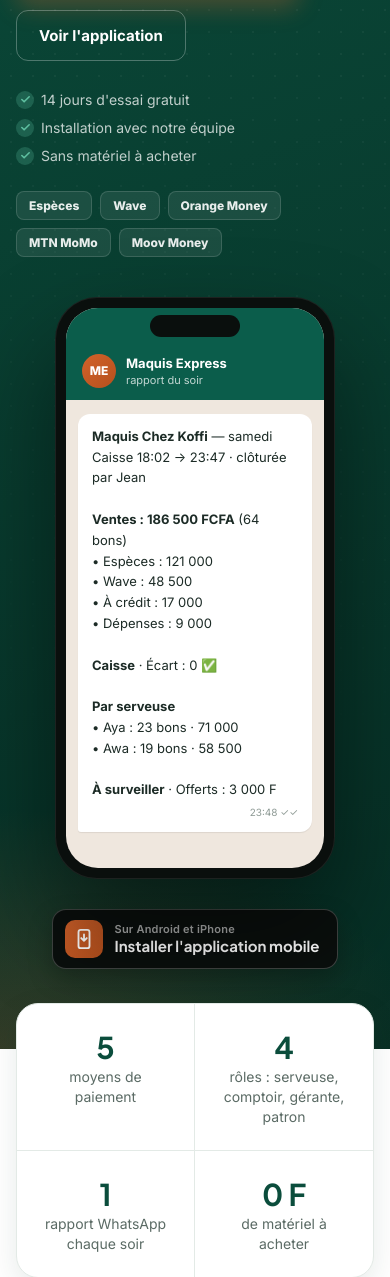
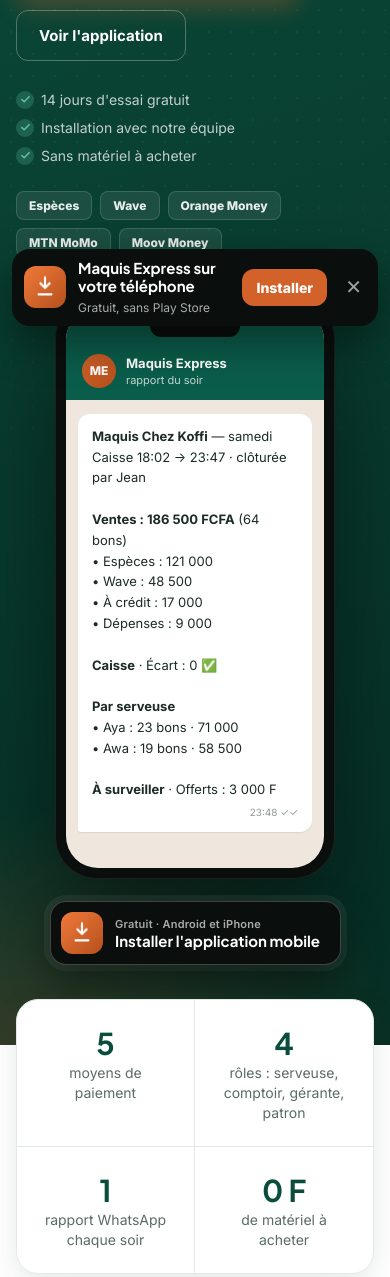
Before and after one commit to kkhoumar/reservation-api, a Laravel app: page / in a window 390 px wide; the page is wider, and only the part inside the window is pictured. Shown: the part 506-1783 px from the top of that part. Run offline with Laravel 12, Linux system fonts and the light colour scheme; data comes from the database, SQL or seed files in the repository; some libraries are stand-ins or nearby versions.

Commit message:
Accueil : bouton d'installation animé posé sur le téléphone + barre mobile
- Le badge chevauche le bas du téléphone (visible dès l'arrivée)
- Flèche de téléchargement qui descend, halo qui pulse, reflet
- Sur téléphone : barre fixe en bas après 2,5 s, fermable
- Animations coupées si l'utilisateur réduit les mouvements

Co-Authored-By: Claude Opus 5.5 <noreply@anthropic.com>

```diff
--- a/resources/views/livewire/landing.blade.php
+++ b/resources/views/livewire/landing.blade.php
@@ -46,16 +46,42 @@
         .lp .pay-row { display: flex; gap: 8px; flex-wrap: wrap; margin-top: 26px; }
         .lp .phone-col { display: flex; flex-direction: column; align-items: center; }
         .lp .phone-col .phone-zone { width: 100%; }
-        .lp .app-dl { margin-top: 26px; max-width: 420px; }
-        .lp .app-dl-under { margin-top: 30px; text-align: center; display: flex; flex-direction: column; align-items: center; }
-        .lp .app-dl-under .app-dl-help { text-align: left; }
-        .lp .app-dl-btn { display: inline-flex; align-items: center; gap: 12px; background: #0A0F0D; color: white; border: 1px solid rgba(255,255,255,.22); border-radius: 14px; padding: 10px 18px 10px 12px; cursor: pointer; font-family: inherit; transition: transform .15s, border-color .15s, background .15s; box-shadow: 0 10px 24px rgba(0,0,0,.25); }
-        .lp .app-dl-btn:hover { transform: translateY(-2px); border-color: rgba(255,255,255,.45); background: #111A16; }
-        .lp .app-dl-ico { width: 38px; height: 38px; border-radius: 10px; background: linear-gradient(135deg, var(--color-accent), var(--color-accent-dark)); display: flex; align-items: center; justify-content: center; flex-shrink: 0; }
+        /* ---- Bouton « Installer l'application mobile » (posé sur le bas du téléphone) ---- */
+        .lp .app-dl { max-width: 420px; }
+        .lp .app-dl-under { position: relative; z-index: 4; margin-top: -58px; display: flex; flex-direction: column; align-items: center; text-align: center; animation: dlIn .7s cubic-bezier(.2,.9,.3,1.2) .9s both; }
+        .lp .app-dl-under .app-dl-help { text-align: left; max-width: 340px; }
+        .lp .app-dl-btn { position: relative; overflow: hidden; display: inline-flex; align-items: center; gap: 12px; background: #0A0F0D; color: white; border: 1px solid rgba(255,255,255,.22); border-radius: 16px; padding: 10px 20px 10px 10px; cursor: pointer; font-family: inherit; transition: transform .2s, border-color .2s, background .2s; box-shadow: 0 18px 40px rgba(0,0,0,.40), 0 0 0 6px rgba(255,255,255,.06); }
+        .lp .app-dl-btn:hover { transform: translateY(-3px) scale(1.02); border-color: rgba(255,255,255,.5); background: #111A16; }
+        .lp .app-dl-btn:disabled { cursor: default; transform: none; }
+        /* Reflet qui balaie le bouton */
+        .lp .app-dl-btn::before { content: ''; position: absolute; top: 0; bottom: 0; left: -60%; width: 40%; background: linear-gradient(100deg, transparent, rgba(255,255,255,.22), transparent); transform: skewX(-20deg); animation: dlShine 4.5s ease-in-out 2s infinite; }
+        .lp .app-dl-ico { position: relative; width: 42px; height: 42px; border-radius: 12px; background: linear-gradient(135deg, #F07A3A, var(--color-accent-dark)); display: flex; align-items: center; justify-content: center; flex-shrink: 0; }
+        .lp .app-dl-ico svg { position: absolute; }
+        /* Halo qui pulse autour de l'icône */
+        .lp .app-dl-ico::after { content: ''; position: absolute; inset: 0; border-radius: 12px; box-shadow: 0 0 0 0 rgba(240,122,58,.7); animation: dlPulse 2.2s ease-out infinite; }
+        /* Flèche qui descend vers le « bac » */
+        .lp .dl-arrow { animation: dlBounce 1.6s ease-in-out infinite; }
         .lp .app-dl-btn small { display: block; font-size: 11px; color: rgba(255,255,255,.65); font-weight: 600; letter-spacing: .02em; }
         .lp .app-dl-btn strong { display: block; font-size: 15px; font-family: var(--font-display); }
-        .lp .app-dl-help { margin-top: 12px; background: rgba(255,255,255,.10); border: 1px solid rgba(255,255,255,.16); border-radius: 14px; padding: 14px 16px; font-size: 14px; line-height: 1.6; color: rgba(255,255,255,.9); }
+        .lp .app-dl-help { margin-top: 12px; background: rgba(6,46,36,.92); border: 1px solid rgba(255,255,255,.16); border-radius: 14px; padding: 14px 16px; font-size: 14px; line-height: 1.6; color: rgba(255,255,255,.92); box-shadow: 0 18px 40px rgba(0,0,0,.35); }
         .lp .app-dl-help ol { margin: 6px 0 0; padding-left: 20px; }
+        @keyframes dlBounce { 0%, 100% { transform: translateY(-3px); opacity: 1; } 50% { transform: translateY(2px); opacity: .85; } 60% { transform: translateY(3px); } }
+        @keyframes dlPulse { 0% { box-shadow: 0 0 0 0 rgba(240,122,58,.65); } 70% { box-shadow: 0 0 0 14px rgba(240,122,58,0); } 100% { box-shadow: 0 0 0 0 rgba(240,122,58,0); } }
+        @keyframes dlShine { 0% { left: -60%; } 30%, 100% { left: 130%; } }
+        @keyframes dlIn { from { opacity: 0; transform: translateY(18px) scale(.95); } to { opacity: 1; transform: none; } }
+
+        /* ---- Barre d'installation fixe, sur téléphone uniquement ---- */
+        .lp .app-sticky { display: none; }
+        @media (max-width: 640px) {
+            .lp .app-dl-under { margin-top: 22px; }
+            .lp .app-sticky { position: fixed; left: 12px; right: 12px; bottom: 12px; z-index: 60; display: flex; align-items: center; gap: 12px; background: #0A0F0D; color: white; border-radius: 18px; padding: 10px 10px 10px 12px; box-shadow: 0 18px 40px rgba(0,0,0,.4); transform: translateY(140%); transition: transform .45s cubic-bezier(.2,.9,.3,1.1); }
+            .lp .app-sticky.show { transform: none; }
+            .lp .app-sticky .txt { flex: 1; line-height: 1.25; }
+            .lp .app-sticky .txt strong { display: block; font-family: var(--font-display); font-size: 15px; }
+            .lp .app-sticky .txt small { color: rgba(255,255,255,.65); font-size: 12px; }
+            .lp .app-sticky .go { background: var(--color-accent); color: white; border: none; border-radius: 12px; padding: 10px 14px; font-weight: 800; font-size: 14px; font-family: inherit; }
+            .lp .app-sticky .close { background: none; border: none; color: rgba(255,255,255,.6); font-size: 20px; padding: 4px 6px; line-height: 1; }
+        }
         .lp .pay { font-size: 12px; font-weight: 800; padding: 6px 12px; border-radius: 8px; background: rgba(255,255,255,.08); border: 1px solid rgba(255,255,255,.14); color: rgba(255,255,255,.9); }
 
         /* Téléphone */
@@ -262,10 +288,12 @@
             <div class="app-dl app-dl-under">
                 <button type="button" id="installAppBtn" class="app-dl-btn">
                     <span class="app-dl-ico">
-                        <svg width="22" height="22" viewBox="0 0 24 24" fill="none" stroke="currentColor" stroke-width="2" stroke-linecap="round" stroke-linejoin="round"><rect x="6" y="2" width="12" height="20" rx="2.5"/><path d="M12 7v7M9 11l3 3 3-3"/></svg>
+                        {{-- Flèche de téléchargement animée --}}
+                        <svg class="dl-arrow" width="22" height="22" viewBox="0 0 24 24" fill="none" stroke="currentColor" stroke-width="2.4" stroke-linecap="round" stroke-linejoin="round"><path d="M12 4v11"/><path d="M7 10.5l5 5 5-5"/></svg>
+                        <svg class="dl-tray" width="22" height="22" viewBox="0 0 24 24" fill="none" stroke="currentColor" stroke-width="2.4" stroke-linecap="round"><path d="M5 20h14"/></svg>
                     </span>
                     <span style="text-align: left;">
-                        <small id="installAppSmall">Sur Android et iPhone</small>
+                        <small id="installAppSmall">Gratuit · Android et iPhone</small>
                         <strong id="installAppLabel">Installer l'application mobile</strong>
                     </span>
                 </button>
@@ -513,6 +541,17 @@
         </div>
     </div>
 
+    {{-- Barre d'installation fixe (téléphone uniquement) --}}
+    <div class="app-sticky" id="installSticky" role="region" aria-label="Installer l'application">
+        <span class="app-dl-ico">
+            <svg class="dl-arrow" width="22" height="22" viewBox="0 0 24 24" fill="none" stroke="currentColor" stroke-width="2.4" stroke-linecap="round" stroke-linejoin="round"><path d="M12 4v11"/><path d="M7 10.5l5 5 5-5"/></svg>
+            <svg class="dl-tray" width="22" height="22" viewBox="0 0 24 24" fill="none" stroke="currentColor" stroke-width="2.4" stroke-linecap="round"><path d="M5 20h14"/></svg>
+        </span>
+        <span class="txt"><strong>Maquis Express sur votre téléphone</strong><small>Gratuit, sans Play Store</small></span>
+        <button type="button" class="go" id="installStickyGo">Installer</button>
+        <button type="button" class="close" id="installStickyClose" aria-label="Fermer">✕</button>
+    </div>
+
     <script>
         (function () {
             var reduce = window.matchMedia('(prefers-reduced-motion: reduce)').matches;
@@ -574,9 +613,28 @@
                     }
                 });
 
+                // Barre fixe sur téléphone : apparaît après quelques secondes, se ferme avec ✕
+                var sticky = document.getElementById('installSticky');
+                function hideSticky() { if (sticky) sticky.classList.remove('show'); }
+                if (sticky) {
+                    var dismissed = false;
+                    try { dismissed = sessionStorage.getItem('me-sticky-off') === '1'; } catch (e) {}
+                    if (!dismissed) setTimeout(function () { sticky.classList.add('show'); }, 2500);
+                    document.getElementById('installStickyClose').addEventListener('click', function () {
+                        hideSticky();
+                        try { sessionStorage.setItem('me-sticky-off', '1'); } catch (e) {}
+                    });
+                    document.getElementById('installStickyGo').addEventListener('click', function () {
+                        hideSticky();
+                        btn.scrollIntoView({ behavior: 'smooth', block: 'center' });
+                        btn.click();
+                    });
+                }
+
                 window.addEventListener('appinstalled', function () {
                     document.getElementById('installAppLabel').textContent = 'Application installée ✓';
                     help.hidden = true;
+                    hideSticky();
                 });
             })();
 
```
